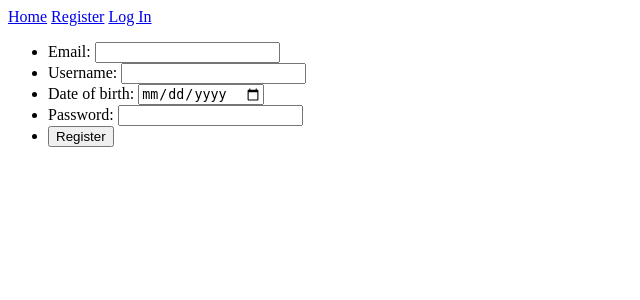
After one commit to JimBer110/media-tracker-db, a Flask app: page /register in a window 1280 px wide. The commit adds this page. Shown: the top 300 px of the page, without its empty margins (0-640 px from the left). Run offline with Flask 3, Linux system fonts and the light colour scheme; parts of the project's set-up code (start-up, migrations or seed data) failed here and were passed over.

Commit message:
You can now create a user

```diff
--- a/code/main.py
+++ b/code/main.py
@@ -1,14 +1,12 @@
 from database_handler import DB_handler
-from flask import Flask
+from flask import Flask, request
 from flask import render_template
 import random
 
 
-tmp = DB_handler()
+database = DB_handler()
 
-tmp.setup_tables()
-
-del tmp
+database.setup_tables()
 
 app = Flask(__name__)
 
@@ -29,4 +27,24 @@ def view_database():
     return stringbuilder
 
 
+@app.route("/register")
+def register():
+    return render_template("register.html")
+
+
+@app.route("/api/register", methods=["POST"])
+def api_register():
+
+    data = {}
+
+    data["user"] = request.form["userInput"]
+    data["pass"] = request.form["passwordInput"]
+    data["email"] = request.form["emailInput"]
+    data["dob"] = request.form["dateInput"]
+
+    database.register_user(data)
+
+    return "Hello World"
+
+
 app.run()
--- a/code/templates/index.html
+++ b/code/templates/index.html
@@ -6,6 +6,12 @@
 </head>
 
 <body>
+
+  <a href="/">Home</a>
+  <a href="/register">Register</a>
+  <a href="/login">Log In</a>
+
+
   <p>Hello and Welcome!</p>
 </body>
 
--- /dev/null
+++ b/code/templates/register.html
@@ -0,0 +1,57 @@
+<!DOCTYPE html>
+
+<html>
+
+<head>
+</head>
+
+<body>
+
+  <a href="/">Home</a>
+  <a href="/register">Register</a>
+  <a href="/login">Log In</a>
+
+
+  <form action="/api/register" method="post">
+    <ul>
+
+      <li>
+
+        <label for="emailInput">Email: </label>
+        <input type="email" name="emailInput" id="emailInput" />
+
+      </li>
+
+      <li>
+
+        <label for="userInput">Username: </label>
+        <input type="text" name="userInput" id="userInput" />
+
+      </li>
+
+      <li>
+
+        <label for="dateInput">Date of birth: </label>
+        <input type="date" name="dateInput" id="dateInput" />
+
+      </li>
+
+      <li>
+
+        <label for="passwordInput">Password: </label>
+        <input type="password" name="passwordInput" id="passwordInput" />
+
+      </li>
+
+      <li>
+
+        <input type="submit" name="" value="Register" />
+
+      </li>
+
+    </ul>
+  </form>
+
+</body>
+
+</html>
```
Also changed, not shown: code/database_handler.py (+23 -1 lines).
